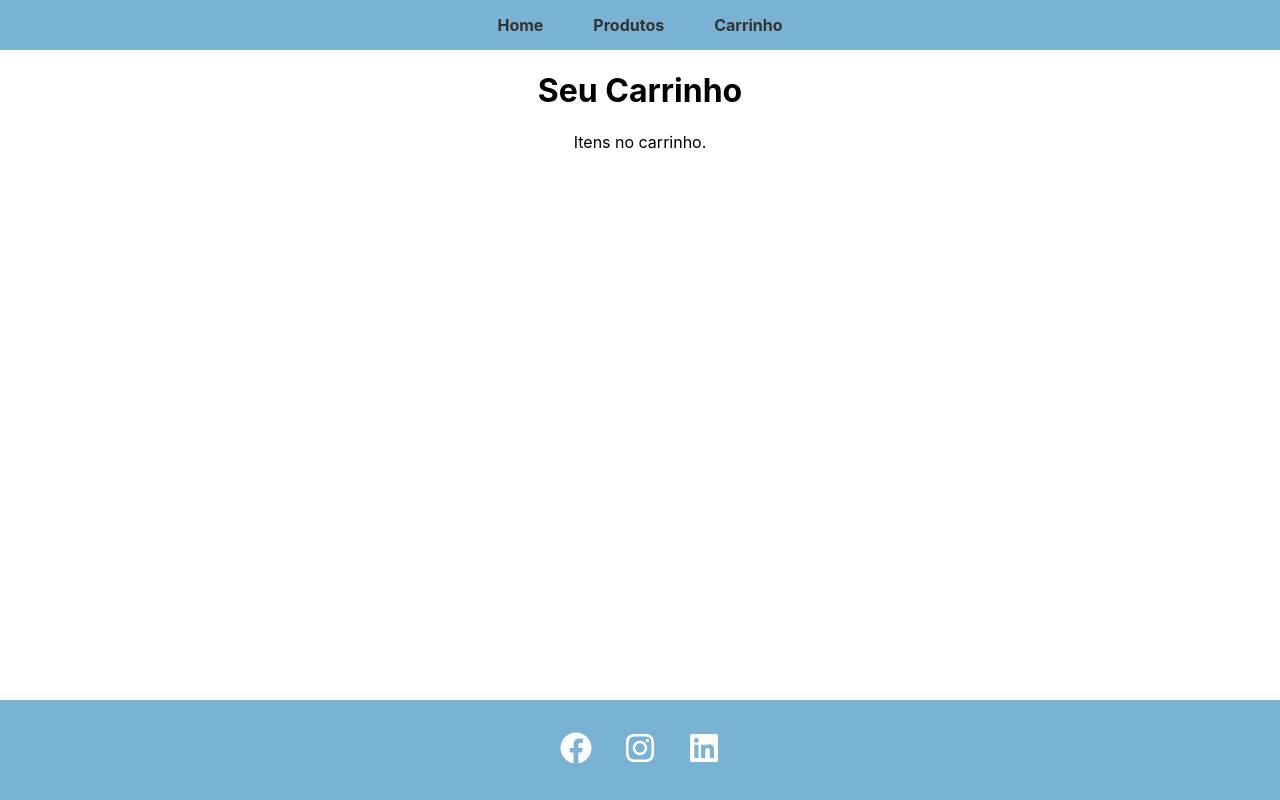
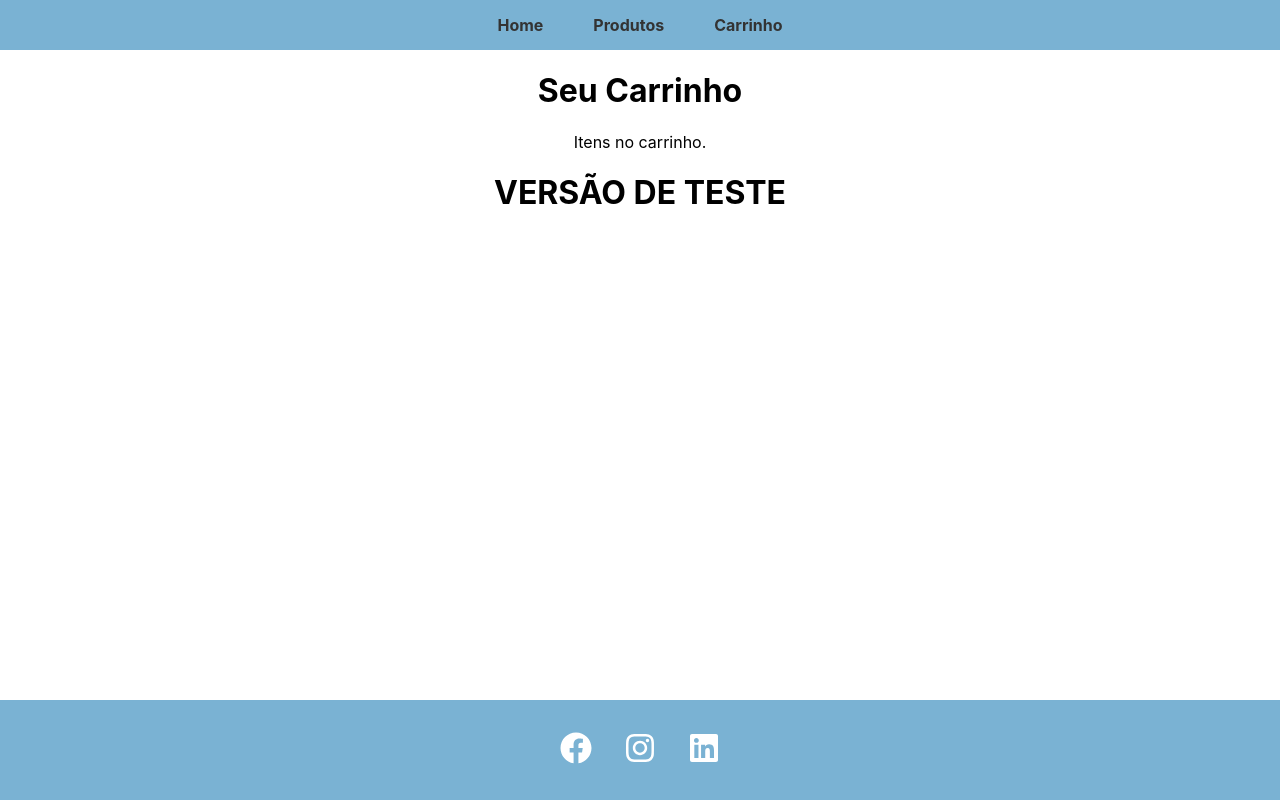
Before and after one commit to LeonardoLopes21/step-projeto-supermercado, a React (Create React App) app in the folder appjs/: page /carrinho in a window 1280 px wide. Built offline with nearby package versions, Linux system fonts and the light colour scheme.

Commit message:
add h1 em carrinho
coloquei o H1 com um texto e fiz commit

```diff
--- a/appjs/src/pages/Carrinho.js
+++ b/appjs/src/pages/Carrinho.js
@@ -3,6 +3,7 @@ function Carrinho() {
       <div className="page">
         <h1>Seu Carrinho</h1>
         <p>Itens no carrinho.</p>
+        <h1>VERSÃO DE TESTE</h1>
       </div>
     );
   }
```
